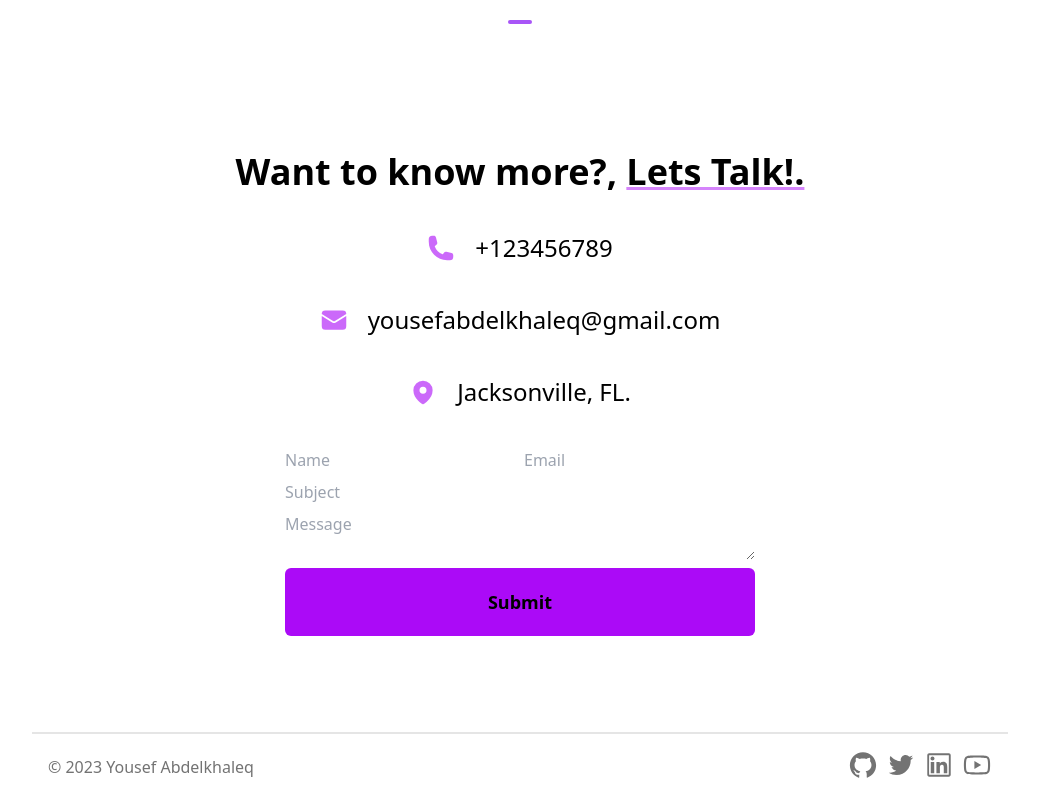
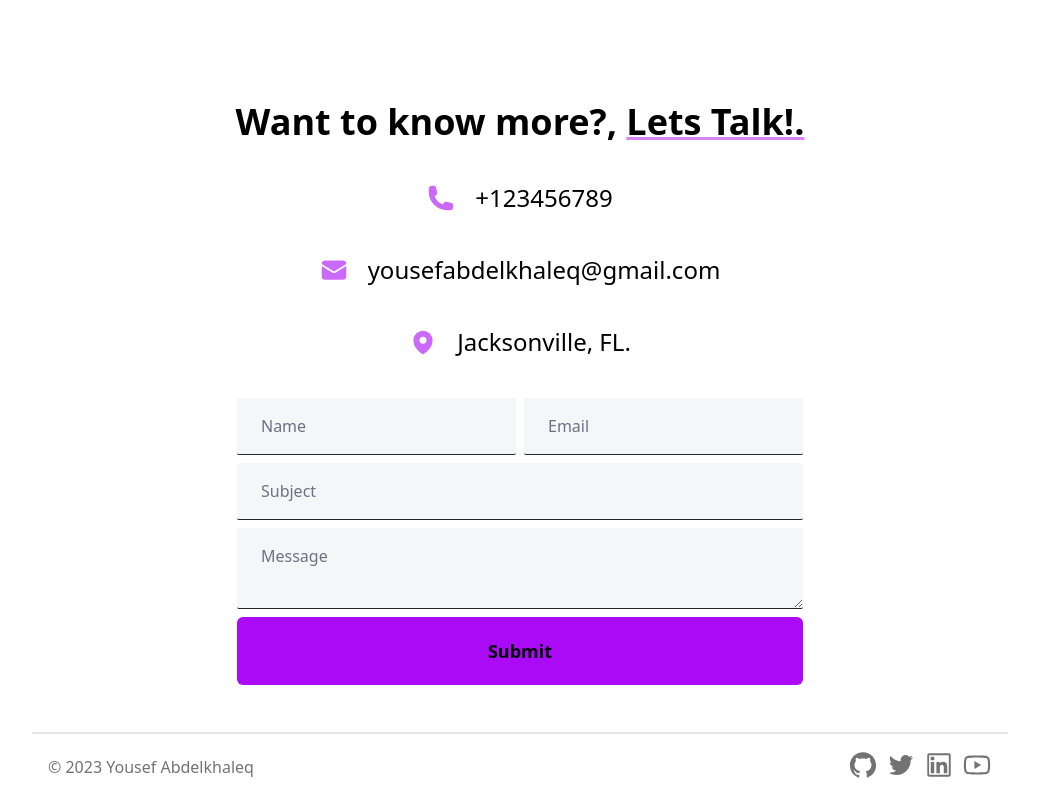
Before and after one commit to hqasmei/tailwindcss-and-nextjs-portfolio, a Next.js app: page / in a window 1280 px wide. Shown: the part 4515-5315 px from the top of the page, without its empty margins (120-1159 px from the left). Built offline with nearby package versions, Linux system fonts and the light colour scheme.

Commit message:
Update globals.css

```diff
--- a/styles/globals.css
+++ b/styles/globals.css
@@ -1,3 +1,14 @@
 @tailwind base;
 @tailwind components;
 @tailwind utilities;
+
+@layer components {
+    .heroButton {
+        @apply px-6 py-2 border border-[#242424] rounded-full uppercase text-xs tracking-widest text-gray-500 transition-all hover:border-[#AB0AF7]/40 hover:text-[#AB0AF7]/40
+    }
+
+    .contactInput {
+        @apply outline-none bg-slate-400/10 rounded-sm border-b px-6 py-4 border-[#242424] text-gray-500 placeholder-gray-500 transition-all focus:border-[#AB0AF7]/40 focus:text-[#AB0AF7]/40
+        hover:border-[#AB0AF7]/40
+    }
+}
```
